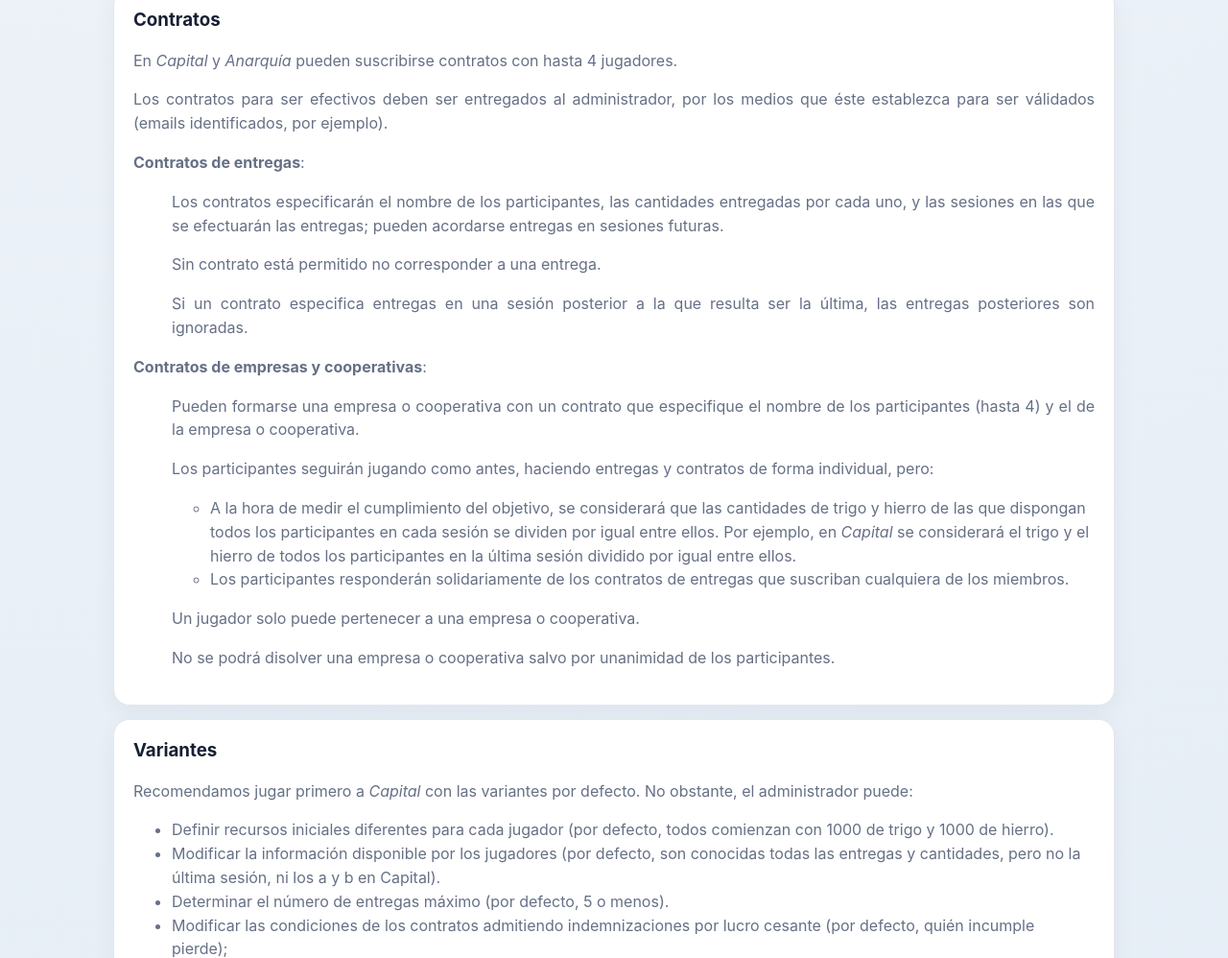
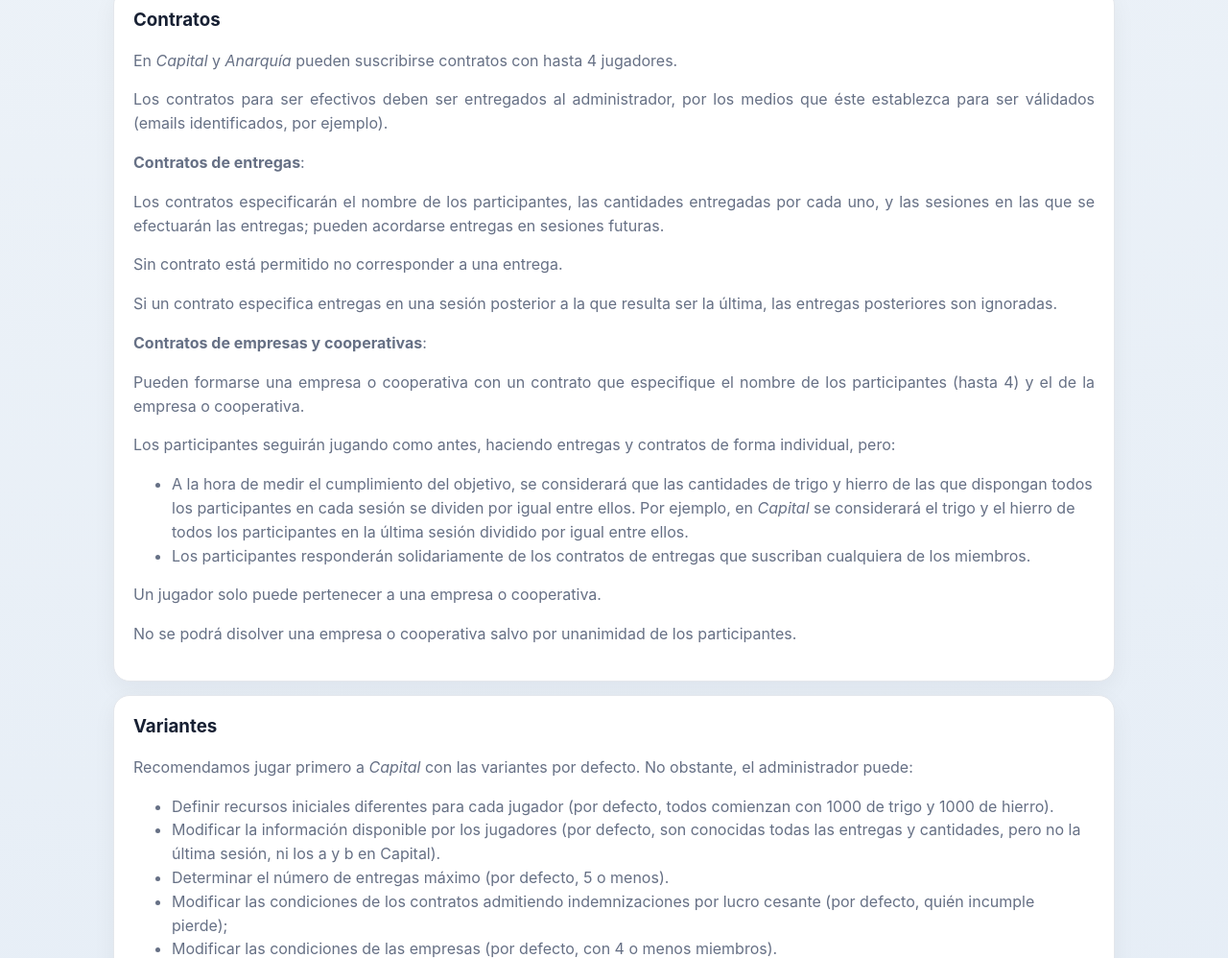
Before and after one commit to mmuinosp-hub/oikos, a website: page public/index.html in a window 1280 px wide. Shown: the part 1978-2976 px from the top of the page at 96% size. Drawn offline with Linux system fonts and the light colour scheme.

Commit message:
Add files via upload

```diff
--- a/public/index.html
+++ b/public/index.html
@@ -77,13 +77,13 @@ main{max-width:1080px;margin:auto;padding:34px 18px 70px}.hero{padding:38px 30px
 <p align ="Justify">En <i>Capital</i> y <i>Anarquía</i> pueden suscribirse contratos con hasta 4 jugadores.
 <p align ="Justify">Los contratos para ser efectivos deben ser entregados al administrador, por los medios que éste establezca para ser válidados (emails identificados, por ejemplo).
 <p align ="Justify"><b>Contratos de entregas</b>:
-<ul>
+
 <p align ="Justify">Los contratos especificarán el nombre de los participantes, las cantidades entregadas por cada uno, y las sesiones en las que se efectuarán las entregas; pueden acordarse entregas en sesiones futuras.
 <p align ="Justify">Sin contrato está permitido no corresponder a una entrega.
 <p align ="Justify">Si un contrato especifica entregas en una sesión posterior a la que resulta ser la última, las entregas posteriores son ignoradas.
 </ul>
 <p align ="Justify"><b>Contratos de empresas y cooperativas</b>:
-<ul>
+
 <p align ="Justify">Pueden formarse una empresa o cooperativa con un contrato que especifique el nombre de los participantes (hasta 4) y el de la empresa o cooperativa.
 <p align ="Justify">Los participantes seguirán jugando como antes, haciendo entregas y contratos de forma individual, pero:
 <ul>
@@ -92,7 +92,6 @@ main{max-width:1080px;margin:auto;padding:34px 18px 70px}.hero{padding:38px 30px
 </ul>
 <p align ="Justify">Un jugador solo puede pertenecer a una empresa o cooperativa.
 <p align ="Justify">No se podrá disolver una empresa o cooperativa salvo por unanimidad de los participantes.
-</ul>
 </section>
 
 
```
